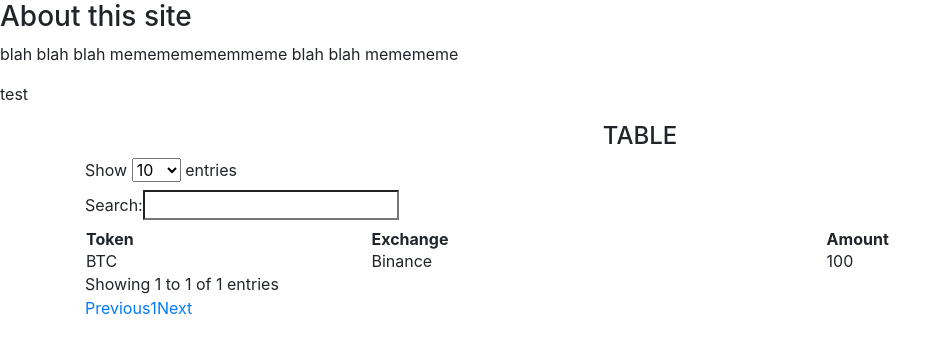
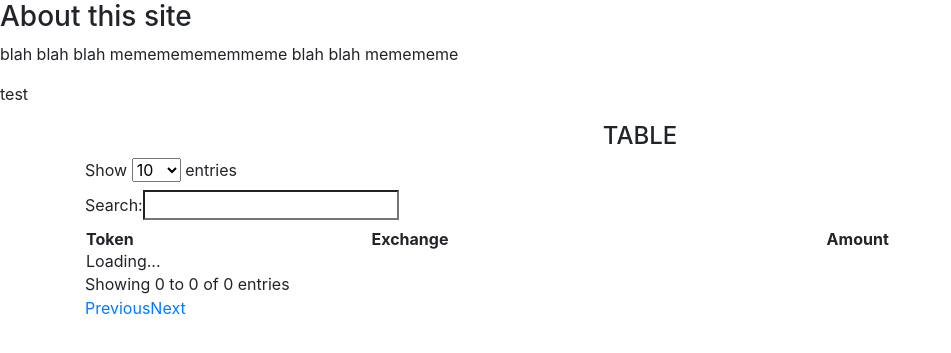
Before and after one commit to ikwtif/Port_manager, a Flask app: page /about in a window 1280 px wide. Shown: the part 56-409 px from the top of the page, without its empty margins (0-951 px from the left). Run offline with Flask 2, Linux system fonts and the light colour scheme; some libraries are stand-ins or nearby versions.

Commit message:
working table

```diff
--- a/__init__.py
+++ b/__init__.py
@@ -1,4 +1,4 @@
-from flask import render_template
+from flask import render_template, url_for
 from app import app
 
 
@@ -23,6 +23,9 @@
 
     return render_template("about.html", title=title, paragraph=paragraph, pageType=pageType)
 
+@app.route('/data')
+def send():
+    return "<a href={}>file</a>".format(url_for('static', filename='data.json'))
 
 @app.route('/about/contact')
 def contactPage():
--- a/templates/about.html
+++ b/templates/about.html
@@ -14,23 +14,27 @@
 				<th>Amount</th>
 			</tr>
 			</thead>
-			<tbody>
-				<tr>
-					<td>BTC</td>
-					<td>Binance</td>
-					<td>100</td>
-				</tr>
-			</tbody>
+
 		</table>
 	</div>
 
-	<script src="/static/js/jquery-3.4.1.min.js"></script>
-	<script src="//cdn.datatables.net/1.10.19/css/jquery.dataTables.min.css"></script>
-	<script src="//cdn.datatables.net/1.10.19/js/jquery.dataTables.min.js"></script>
+	<script src="https://code.jquery.com/jquery-3.3.1.js"></script>
+	<script src="https://cdn.datatables.net/1.10.19/js/jquery.dataTables.min.js"></script>
+	<script src="https://cdn.datatables.net/1.10.19/css/jquery.dataTables.min.css"></script>
 
 	<script>
 	$(document).ready( function () {
-		$('#example').DataTable();
+		$('#example').DataTable({
+		'ajax': {
+			'url': '../static/data.json',
+			'dataSrc': ''
+			},
+			'columns': [
+			{'data': 'Token'},
+			{'data': 'Exchange'},
+			{'data': 'Amount'}
+			]
+		});
 	});
 	</script>
 </body>
```
